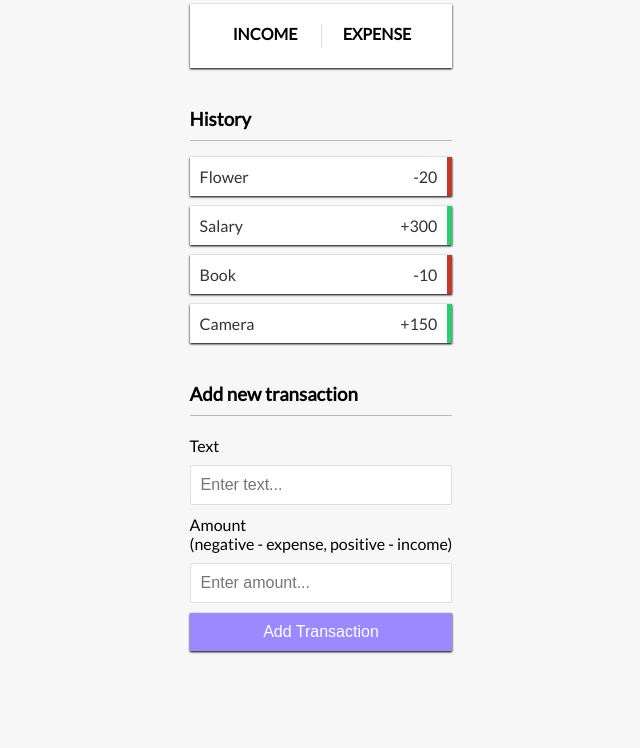
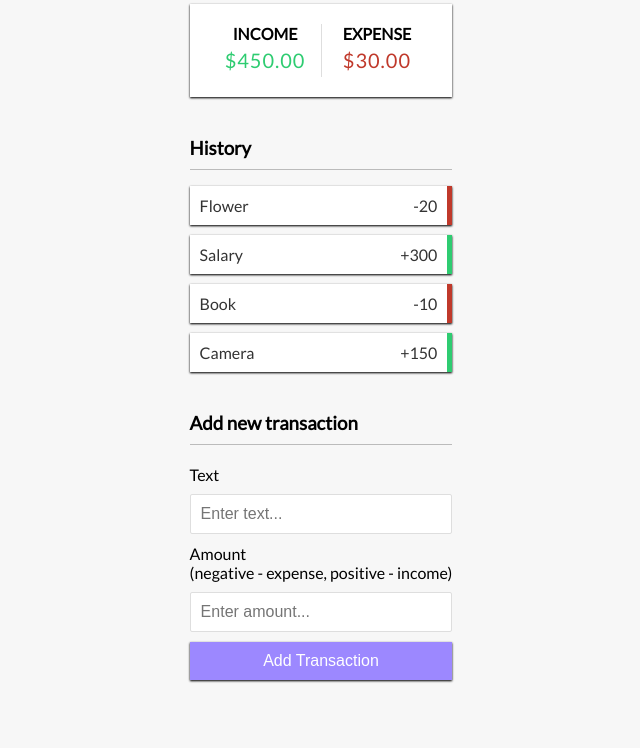
Before and after one commit to BrianMcPhillips/Expense-Tracker, a plain HTML site: page index.html in a window 1280 px wide. Shown: the part 181-929 px from the top of the page, without its empty margins (319-959 px from the left). Before the commit the page ends 900 px from the top, so only its background shows below. Drawn offline with Linux system fonts and the light colour scheme.

Commit message:
updates total values of income and expenses to DOM

```diff
--- a/index.html
+++ b/index.html
@@ -15,11 +15,11 @@
     <div class="inc-exp-container">
       <div>
         <h4>Income</h4>
-        <p id="money-plus" class="money plus"></p>
+        <p id="money-plus" class="money plus">+$0.00</p>
       </div>
       <div>
         <h4>Expense</h4>
-        <p id="money-minus" class="money minus"></p>
+        <p id="money-minus" class="money minus">-$0.00</p>
       </div>
     </div>
 
--- a/script.js
+++ b/script.js
@@ -30,10 +30,34 @@ function addTransactionDOM(transaction) {
   list.appendChild(item);
 }
 
+// Updates the balance, income and expense
+function updateValues() {
+  const amounts = transactions.map(transaction =>
+    transaction.amount);
+
+  const total = amounts.reduce((acc, item) => (acc += item), 0)
+    .toFixed(2);
+
+  const income = amounts
+    .filter(item => item > 0)
+    .reduce((acc, item) => (acc += item), 0)
+    .toFixed(2);
+
+  const expense = (amounts
+    .filter(item => item < 0)
+    .reduce((acc, item) => (acc += item), 0) * -1
+  ).toFixed(2);
+
+  balance.innerText = `$${total}`;
+  moneyPlus.innerText = `$${income}`;
+  moneyMinus.innerText = `$${expense}`;
+}
+
 function init() {
   list.innerHTML = '';
 
   transactions.forEach(addTransactionDOM);
+  updateValues();
 }
 
 init();
```
